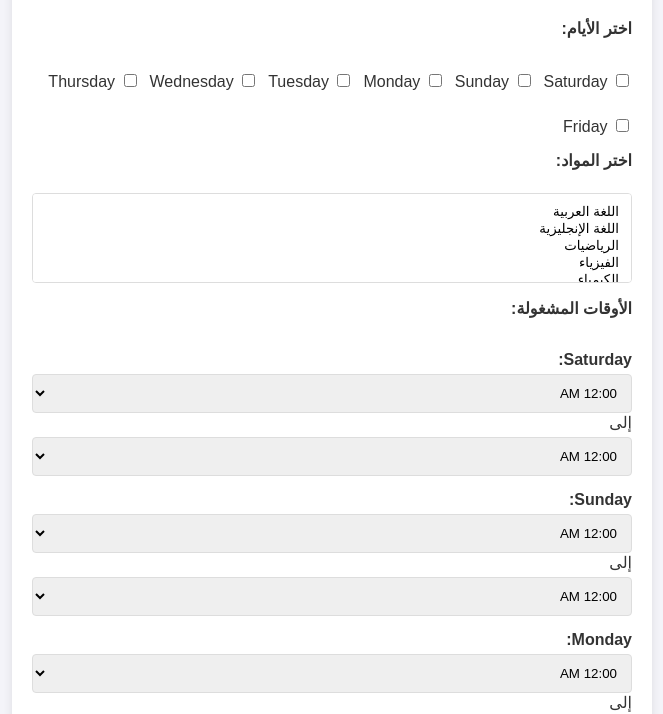
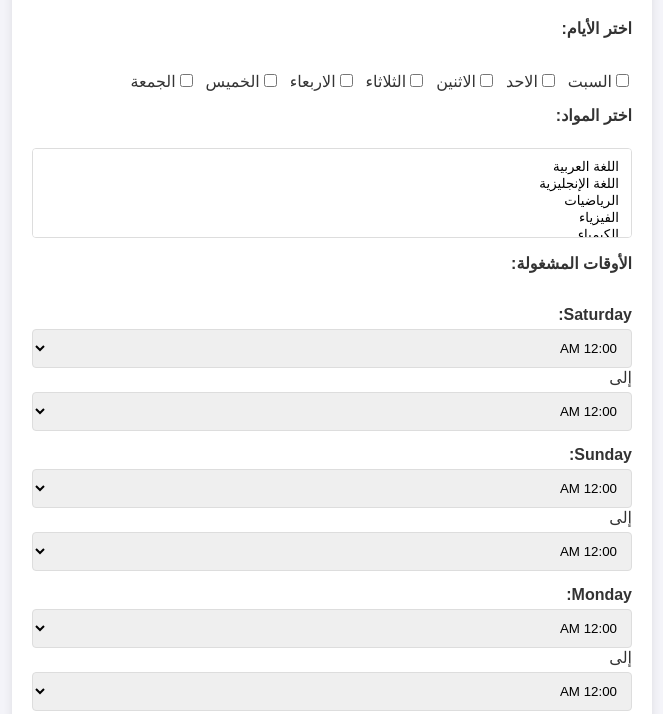
Before and after one commit to Amar287/Schedule, a plain HTML site: page index.html in a window 1280 px wide. Shown: the part 90-804 px from the top of the page, without its empty margins (308-971 px from the left). Drawn offline with nearby package versions, Linux system fonts and the light colour scheme.

Commit message:
Update index.html

```diff
--- a/index.html
+++ b/index.html
@@ -27,13 +27,13 @@
             <!-- اختيار الأيام -->
             <label>اختر الأيام:</label><br>
             <div class="days-checkbox">
-                <label><input type="checkbox" name="days" value="Saturday"> Saturday</label>
-                <label><input type="checkbox" name="days" value="Sunday"> Sunday</label>
-                <label><input type="checkbox" name="days" value="Monday"> Monday</label>
-                <label><input type="checkbox" name="days" value="Tuesday"> Tuesday</label>
-                <label><input type="checkbox" name="days" value="Wednesday"> Wednesday</label>
-                <label><input type="checkbox" name="days" value="Thursday"> Thursday</label>
-                <label><input type="checkbox" name="days" value="Friday"> Friday</label>
+                <label><input type="checkbox" name="days" value="Saturday">السبت</label>
+                <label><input type="checkbox" name="days" value="Sunday">الاحد</label>
+                <label><input type="checkbox" name="days" value="Monday">الاثنين</label>
+                <label><input type="checkbox" name="days" value="Tuesday">الثلاثاء</label>
+                <label><input type="checkbox" name="days" value="Wednesday">الاربعاء</label>
+                <label><input type="checkbox" name="days" value="Thursday">الخميس</label>
+                <label><input type="checkbox" name="days" value="Friday">الجمعة</label>
             </div>
 
             <!-- اختيار المواد -->
```
